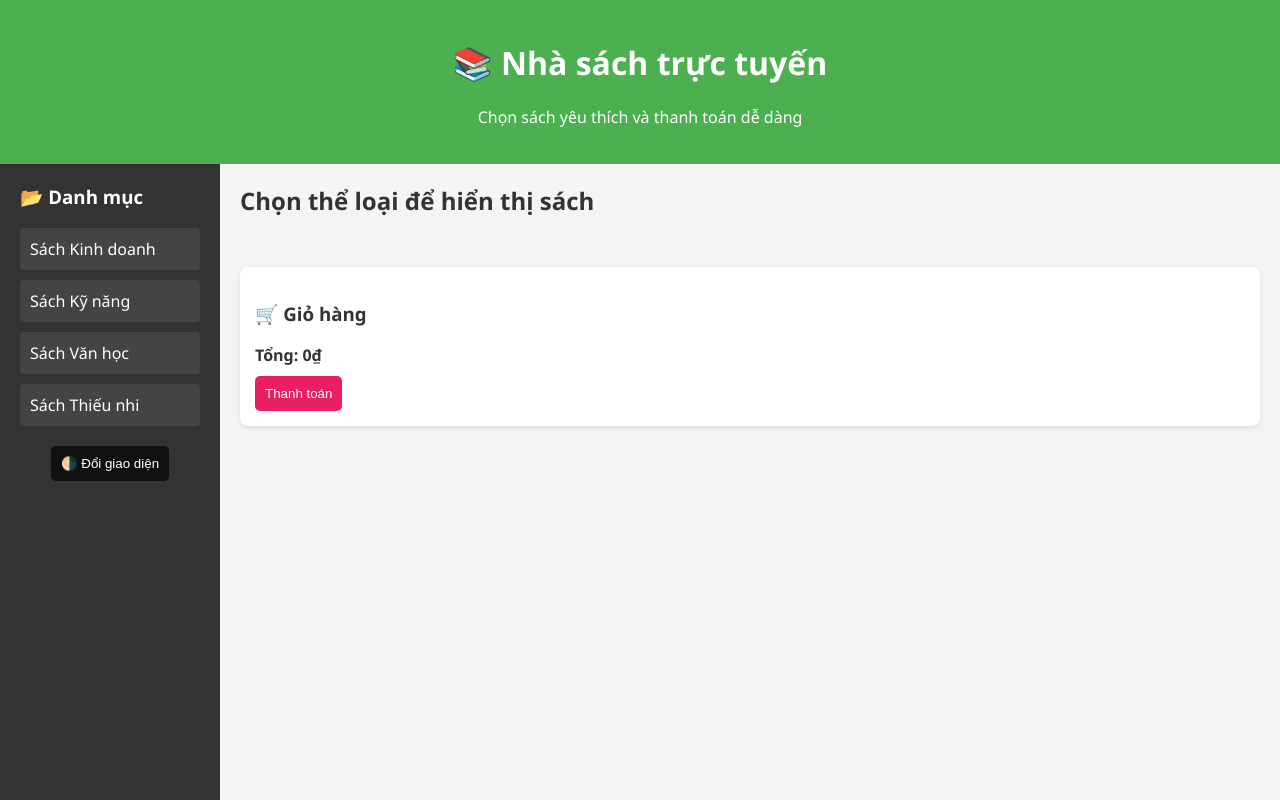
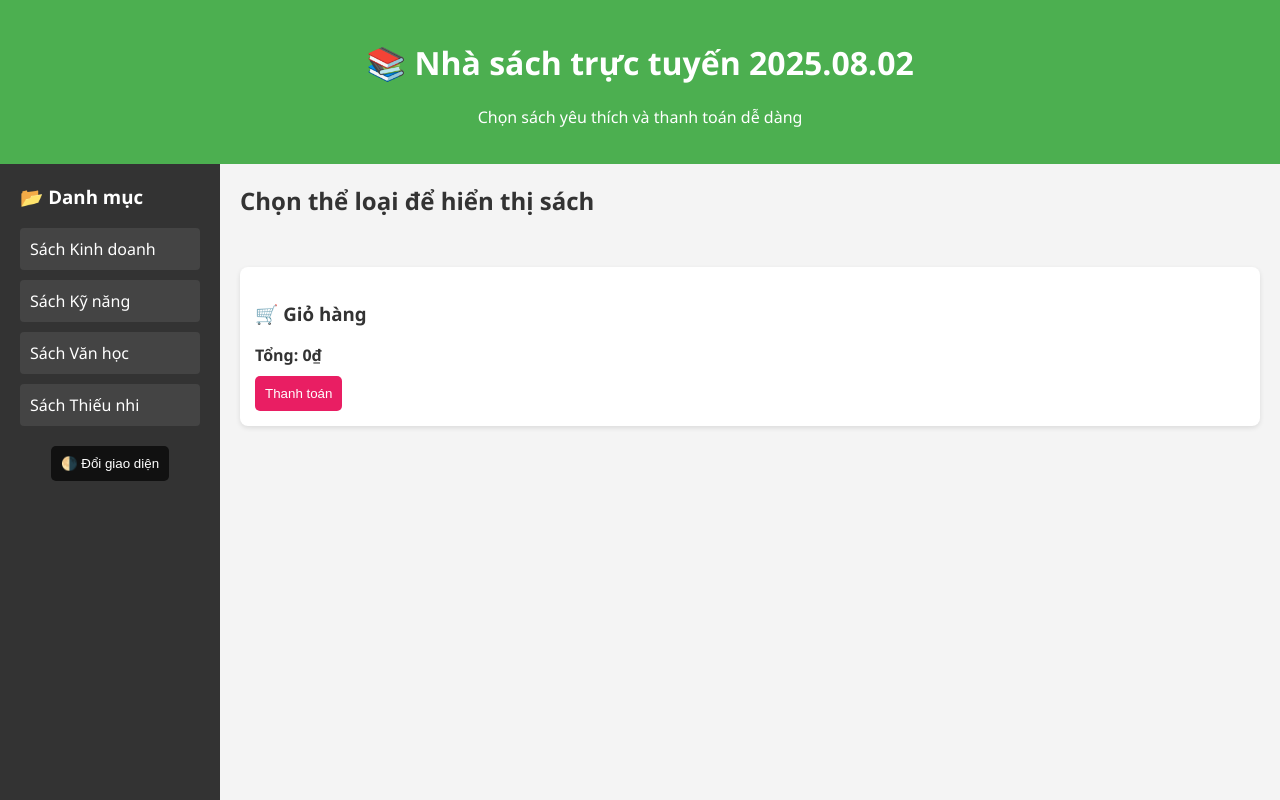
Before and after one commit to tungxeng2406/bookstore, a plain HTML site: page index.html in a window 1280 px wide. Shown: the top 800 px of the page. Drawn offline with Linux system fonts and the light colour scheme.

Commit message:
add file

```diff
--- a/index.html
+++ b/index.html
@@ -151,7 +151,7 @@
 <body>
 
 <header>
-  <h1>📚 Nhà sách trực tuyến</h1>
+  <h1>📚 Nhà sách trực tuyến 2025.08.02</h1>
   <p>Chọn sách yêu thích và thanh toán dễ dàng</p>
 </header>
 
```
